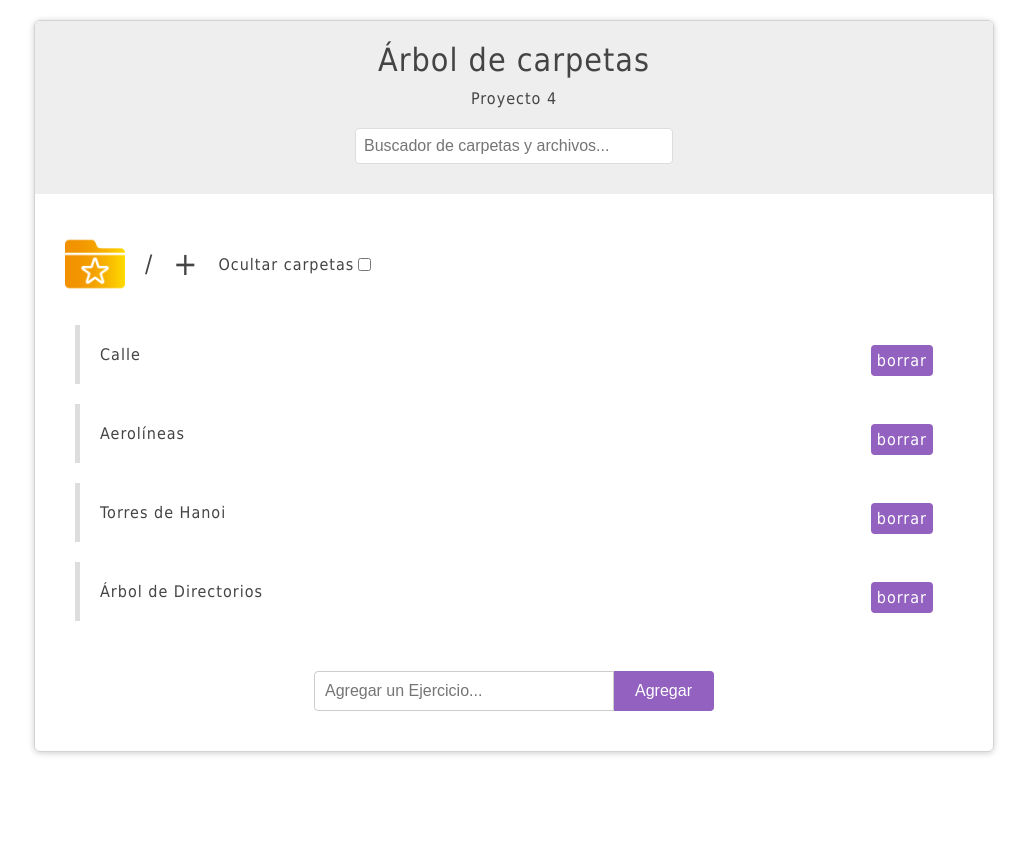
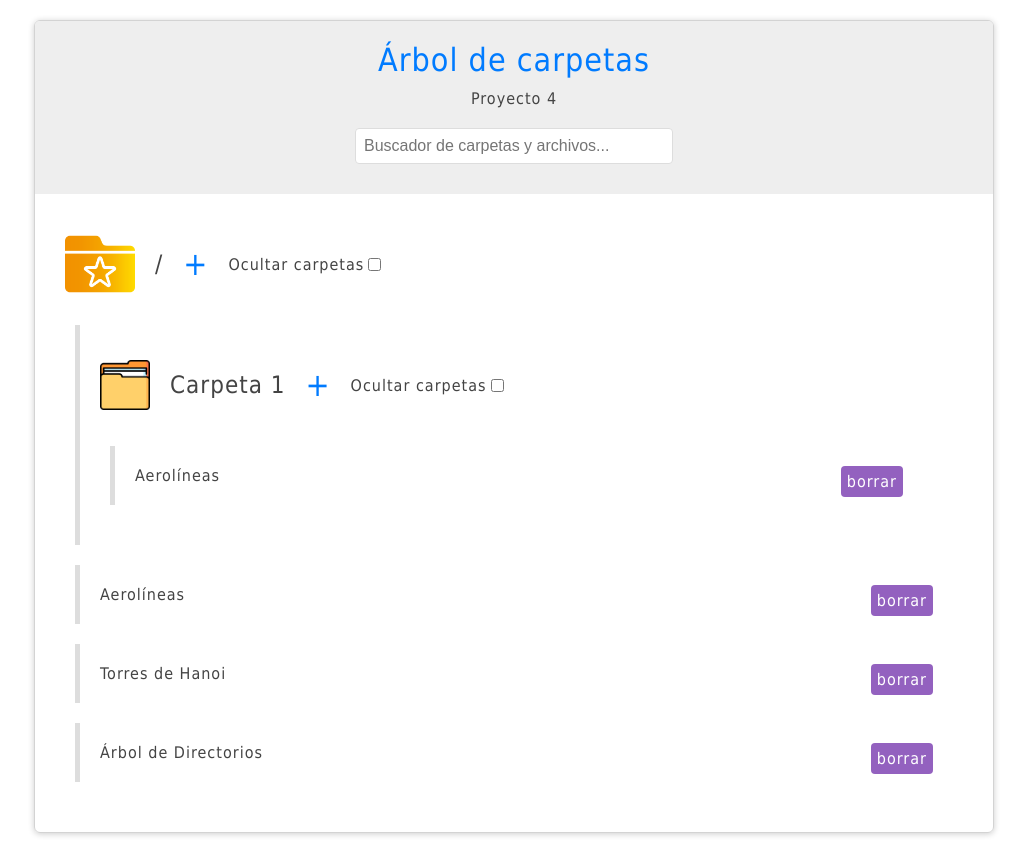
Before and after one commit to alvarikola/Tarea1-Dew, a PHP site: page / in a window 1280 px wide. Shown: the whole page, without its empty margins (126-1153 px from the left). Before the commit the page ends 755 px from the top, so only its background shows below. Run offline with PHP 8.4, Linux system fonts and the light colour scheme.

Commit message:
avances 3/11

```diff
--- a/Tarea4/index.html
+++ b/Tarea4/index.html
@@ -18,15 +18,25 @@
 
         <div id="ex-list">
             <div class="carpeta">
-                <img src="carpetaRaiz.png" alt="carpetaRaiz" width="60px">
+                <img src="carpetaRaiz.png" alt="carpetaRaiz" width="70px">
                 <h2 class="title">/</h2>
-                <h1>+</h1>
+                <h1 class="plusBtn">+</h1>
                 <label>Ocultar carpetas</label><input type="checkbox" id="hide" />
             </div>
             <ul>
                 <li>
-                    <span class="name">Calle</span>
-                    <span class="delete">borrar</span>
+                    <div class="carpeta">
+                        <img src="carpeta.png" alt="carpeta" width="50px">
+                        <h2 class="title">Carpeta 1</h2>
+                        <h1 class="plusBtn">+</h1>
+                        <label>Ocultar carpetas</label><input type="checkbox" id="hide" />
+                    </div>
+                    <ul>
+                        <li>
+                            <span class="name">Aerolíneas</span>
+                            <span class="delete">borrar</span>
+                        </li>
+                    </ul>
                 </li>
                 <li>
                     <span class="name">Aerolíneas</span>
@@ -42,10 +52,17 @@
                 </li>
             </ul>
         </div>
-        <form id="add-ex">
-            <input type="text" placeholder="Agregar un Ejercicio..." />
-            <button>Agregar</button>
-        </form>
+        <!-- Popup -->
+        <div class="popup" id="popup">
+            <div class="popup-content">
+                <h3>Nuevo elemento</h3>
+                <form id="add-ex">
+                    <input type="text" placeholder="Agregar un Ejercicio..." />
+                    <button>Agregar</button>
+                </form>
+                <button class="close-btn" id="closePopup">Cerrar</button>
+            </div>
+        </div>
     </div>
     <script src="script.js"></script>
 </body>
--- a/Tarea4/script.js
+++ b/Tarea4/script.js
@@ -106,3 +106,25 @@ searchBar.addEventListener('keyup',(e)=>{// FUNCIÓN DE FLECHA
     }
   });
 });
+
+// pop up
+document.querySelectorAll('.plusBtn').forEach((btn) => {
+    btn.addEventListener('click', () => {
+        // Busca el popup más cercano dentro del mismo "li" o contenedor
+        const popup = btn.closest('li')?.querySelector('.popup') || document.querySelector('.popup');
+        if (popup) popup.style.display = 'flex';
+    });
+});
+
+document.querySelectorAll('.close-btn').forEach((btn) => {
+    btn.addEventListener('click', () => {
+        btn.closest('.popup').style.display = 'none';
+    });
+});
+
+// Cierra si se hace clic fuera del popup
+window.addEventListener('click', (e) => {
+    document.querySelectorAll('.popup').forEach(popup => {
+        if (e.target === popup) popup.style.display = 'none';
+    });
+});
--- a/Tarea4/style.css
+++ b/Tarea4/style.css
@@ -122,3 +122,37 @@ h1, h2{
 .carpeta img, h2, h1{
     margin-right: 20px;
 }
+
+h1 {
+    cursor: pointer;
+    user-select: none;
+    color: #007bff;
+}
+
+/* Estilos del popup */
+.popup {
+    display: none;
+    position: fixed;
+    top: 0; left: 0;
+    width: 100%; height: 100%;
+    background: rgba(0,0,0,0.5);
+    justify-content: center;
+    align-items: center;
+}
+
+.popup-content {
+    background: white;
+    padding: 20px;
+    border-radius: 8px;
+    text-align: center;
+}
+
+.close-btn {
+    margin-top: 10px;
+    padding: 8px 15px;
+    border: none;
+    background: #007bff;
+    color: white;
+    border-radius: 5px;
+    cursor: pointer;
+}
```
